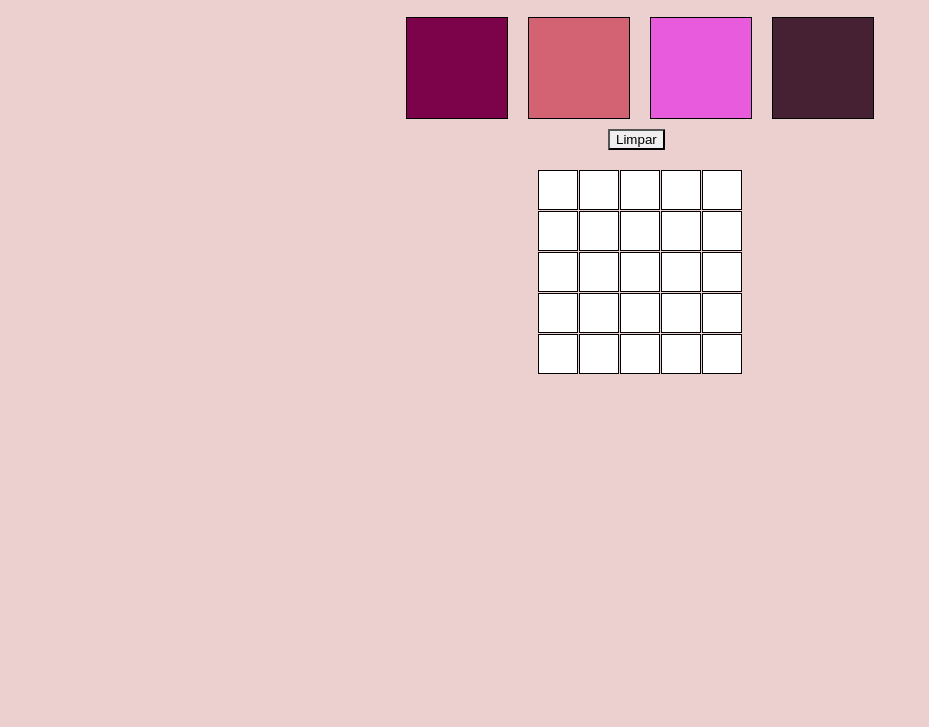
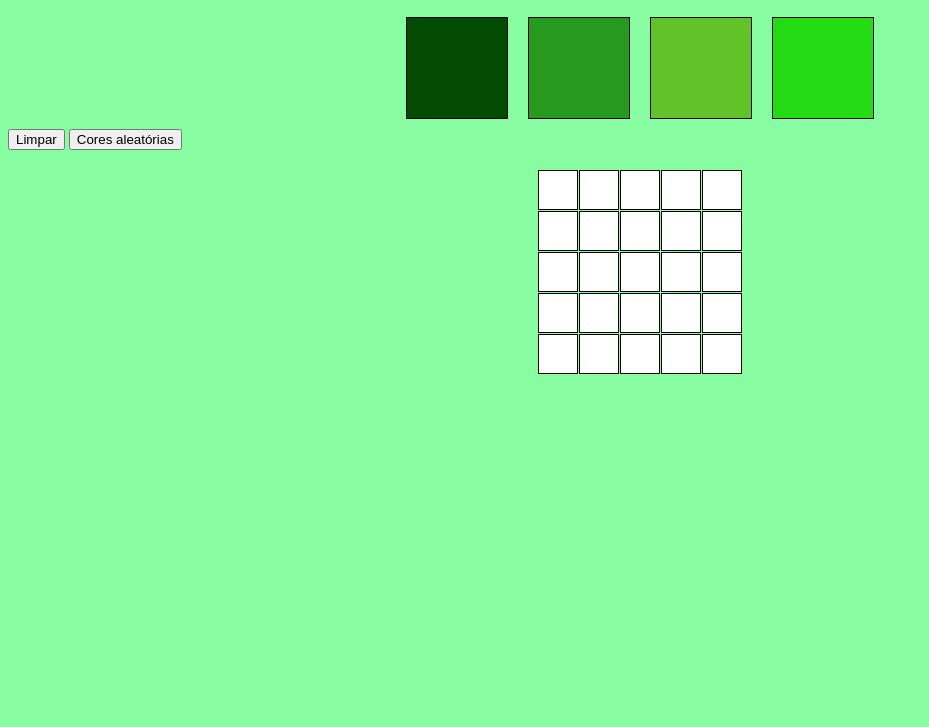
Before and after one commit to manoelnetuno/Pixel-Art, a website: page index.html in a window 1280 px wide. Shown: the part 73-800 px from the top of the page, without its empty margins (0-929 px from the left). Drawn offline with Linux system fonts and the light colour scheme.

Commit message:
botão-reset-+-botão-aleatorio-sem-função

```diff
--- a/index.html
+++ b/index.html
@@ -12,12 +12,13 @@
 
     <h1 id="title">Paleta de Cores</h1>
     <div id="color-palette">
-        <div class="color-box color" style="background-color: #7c0249;"onclick="selectColor(this)" ></div>
-        <div class="color-box color" style="background-color: #d36372;"onclick="selectColor(this)"></div>
-        <div class="color-box color" style="background-color: #e75bdc;"onclick="selectColor(this)"></div>
-        <div class="color-box color" style="background-color: #462033;"onclick="selectColor(this)"></div>
+        <div class="color-box color" style="background-color: #044b02;"onclick="selectColor(this)" ></div>
+        <div class="color-box color" style="background-color: #26991e;"onclick="selectColor(this)"></div>
+        <div class="color-box color" style="background-color: #61c229;"onclick="selectColor(this)"></div>
+        <div class="color-box color" style="background-color: #25db15;"onclick="selectColor(this)"></div>
     </div>
     <button id="clear-board">Limpar</button>
+    <BUTTON id="button-random-color">Cores aleatórias </BUTTON>
     <div id="pixel-board"></div>
 </div>
 <script src="script.js"></script>
--- a/script.js
+++ b/script.js
@@ -30,3 +30,11 @@ function FillPixel() {
 
 selectColor();
 FillPixel();
+function clearBoard() {
+  const pixels = document.querySelectorAll('.pixel');
+  pixels.forEach((pixel) => {
+    pixel.style.backgroundColor = 'white';
+  });
+}
+const clearButton = document.getElementById('clear-board');
+clearButton.addEventListener('click', clearBoard);
--- a/style.css
+++ b/style.css
@@ -2,7 +2,7 @@ h1#title {
     text-align: center;
 }
 body{
-    background-color: rgb(236, 208, 208);
+    background-color: rgb(135, 252, 160);
 }
 
 #color-palette {
@@ -41,8 +41,9 @@ body{
     border-style: solid;
     border-color:purple;
 }
-#clear-board {
-    display: inline-block;
-    border-radius: 1px;
-    margin-left: 600px;
+.BTN{
+    display: flex;
+    justify-content:center ;
+    place-items: center;
+    height: 100vh;
 }
```
